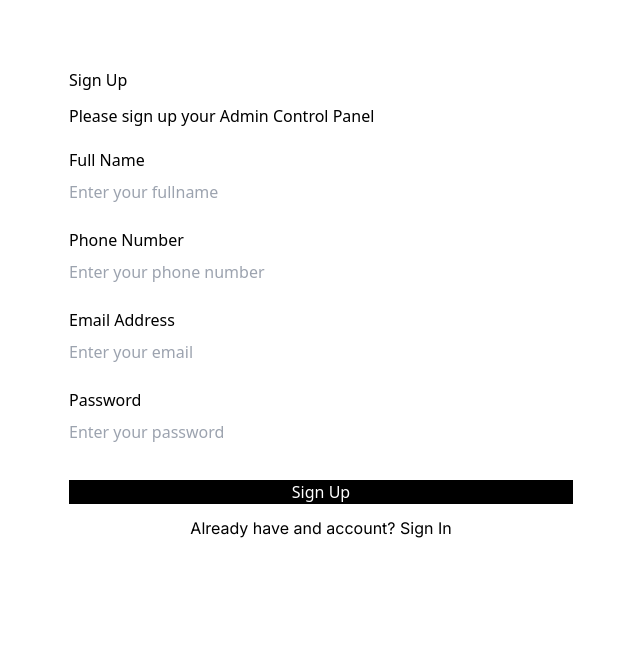
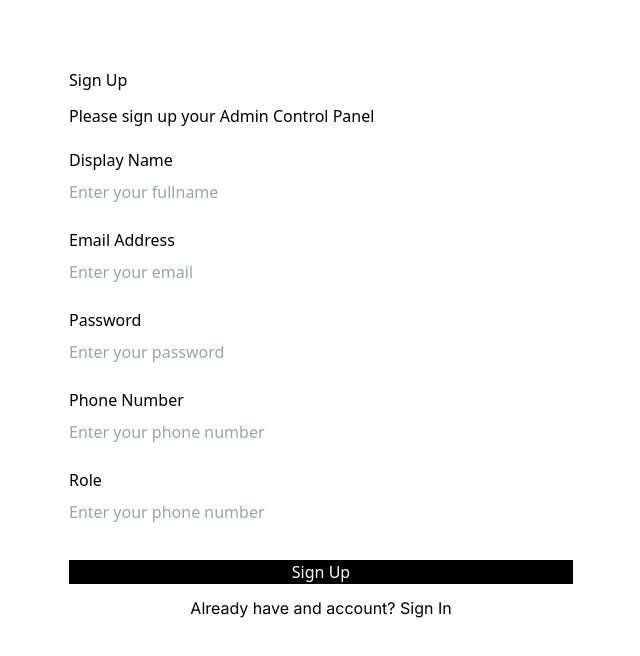
Before and after one commit to km-saifullah/ecom-dashboard, a React (Vite) app: page /signup in a window 1280 px wide. Shown: the top 656 px of the page, without its empty margins (319-959 px from the left). Built offline with nearby package versions, Linux system fonts and the light colour scheme.

Commit message:
create user issue fixed

```diff
--- a/package.json
+++ b/package.json
@@ -10,6 +10,7 @@
     "preview": "vite preview"
   },
   "dependencies": {
+    "axios": "^1.7.7",
     "react": "^18.3.1",
     "react-dom": "^18.3.1",
     "react-icons": "^5.3.0",
--- a/src/pages/signup/Signup.jsx
+++ b/src/pages/signup/Signup.jsx
@@ -1,12 +1,14 @@
+import axios from "axios";
 import React, { useState } from "react";
 import { Link } from "react-router-dom";
 
 const Signup = () => {
   const [inputFields, setInputFields] = useState({
-    fullName: "",
-    phoneNumber: "",
+    displayName: "",
     email: "",
     password: "",
+    phoneNumber: "",
+    role:""
   });
 
   // handle input fileds
@@ -14,19 +16,27 @@ const Signup = () => {
     const inputFieldsInfo = { ...inputFields };
     inputFieldsInfo[e.target.name] = e.target.value;
     setInputFields(inputFieldsInfo);
-    e.preventDefault();
   };
 
   // handle sign up
-  const handleSignUp = (e) => {
-    console.log(inputFields);
-    setInputFields({
-      fullName: "",
-      phoneNumber: "",
-      email: "",
-      password: "",
-    });
+  const handleSignUp = async (e) => {
     e.preventDefault();
+    try {
+      let res = await axios.post(
+        "http://localhost:8000/api/v1/users/create",
+        inputFields
+      );
+      console.log(res);
+      setInputFields({
+        displayName: "",
+        phoneNumber: "",
+        email: "",
+        password: "",
+        role:""
+      });
+    } catch (error) {
+      console.log(error);
+    }
   };
   return (
     <main>
@@ -41,13 +51,39 @@ const Signup = () => {
               <form action="">
                 <div className="flex flex-col space-y-2 pb-6">
                   <label htmlFor="" className="">
-                    Full Name
+                    Display Name
                   </label>
                   <input
                     type="text"
                     placeholder="Enter your fullname"
-                    name="fullName"
-                    value={inputFields?.fullName}
+                    name="displayName"
+                    value={inputFields.displayName}
+                    onChange={handleInput}
+                    className=""
+                  />
+                </div>
+                <div className="flex flex-col space-y-2 pb-6">
+                  <label htmlFor="" className="">
+                    Email Address
+                  </label>
+                  <input
+                    type="email"
+                    placeholder="Enter your email"
+                    name="email"
+                    value={inputFields.email}
+                    onChange={handleInput}
+                    className=""
+                  />
+                </div>
+                <div className="flex flex-col space-y-2 pb-6">
+                  <label htmlFor="" className="">
+                    Password
+                  </label>
+                  <input
+                    type="password"
+                    placeholder="Enter your password"
+                    name="password"
+                    value={inputFields.password}
                     onChange={handleInput}
                     className=""
                   />
@@ -60,33 +96,20 @@ const Signup = () => {
                     type="text"
                     placeholder="Enter your phone number"
                     name="phoneNumber"
-                    value={inputFields?.phoneNumber}
+                    value={inputFields.phoneNumber}
                     onChange={handleInput}
                     className=""
                   />
                 </div>
                 <div className="flex flex-col space-y-2 pb-6">
                   <label htmlFor="" className="">
-                    Email Address
+                    Role
                   </label>
                   <input
-                    type="email"
-                    placeholder="Enter your email"
-                    name="email"
-                    value={inputFields?.email}
-                    onChange={handleInput}
-                    className=""
-                  />
-                </div>
-                <div className="flex flex-col space-y-2 pb-6">
-                  <label htmlFor="" className="">
-                    Password
-                  </label>
-                  <input
-                    type="password"
-                    placeholder="Enter your password"
-                    name="password"
-                    value={inputFields?.password}
+                    type="text"
+                    placeholder="Enter your phone number"
+                    name="role"
+                    value={inputFields.role}
                     onChange={handleInput}
                     className=""
                   />
```
Also changed, not shown: 1 other file (tests, documents, lock files or other folders).
